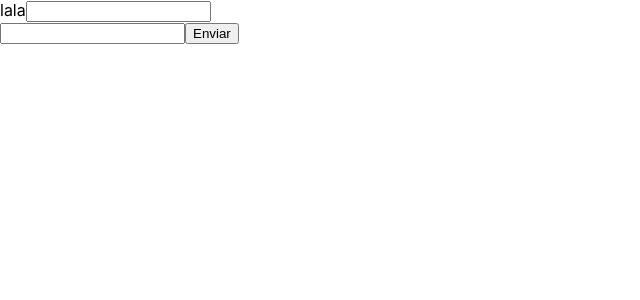
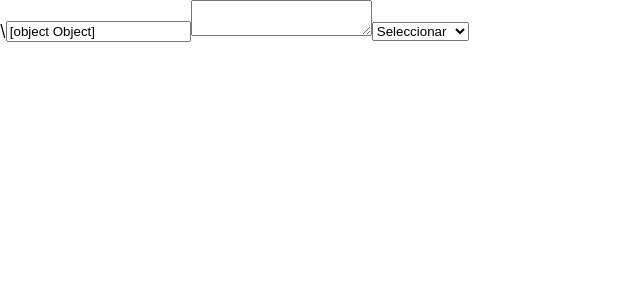
Before and after one commit to juan-carlos-aguilar/guia-definitiva, a React (Vite) app: page / in a window 1280 px wide. Shown: the top 300 px of the page, without its empty margins (0-640 px from the left). Built offline with nearby package versions, Linux system fonts and the light colour scheme.

Commit message:
Select Tag

```diff
--- a/src/App.tsx
+++ b/src/App.tsx
@@ -1,22 +1,30 @@
-import './App.css';
+import { useState } from 'react';
 
-function App() {
-  const submit = (e) => {
-    e.preventDefault()
-    const data = Array.from(new FormData(e.target))
-    console.log(Object.fromEntries(data))
+const App = () => {
+  const [ value, setValue ] = useState({normal: 'default', text: ''})
+  const handleChange = (e) => {
+    setValue((state) => ({
+      ...state,
+      [e.target.name]: e.target.value
+    }))
   }
 
+  console.log(value)
   return (
-    <form action="">
-      <div>
-        <span>lala</span>
-        <input name='campo' />
-      </div>
-      <input name='campo2' />
-      <input type="submit" value='Enviar' />
-    </form>
+    <div>
+      {value.length < 5 ? <span>longitud minima de 5</span> : null}\
+      <input type="text" name="normal" value={value} onChange={handleChange} />
+      <textarea name='texto' onChange={handleChange} value={value.text} />
+
+      <select value={value.select} name="select" onChange={handleChange}>
+        <option value="">Seleccionar</option>
+        <option value="feliz">Feliz</option>
+        <option value="triste">Triste</option>
+        <option value="emocionado">Emocionado</option>
+        <option value="enojado">Enojado</option>
+      </select>
+    </div>
   )
 }
 
-export default App
+export default App;
```
